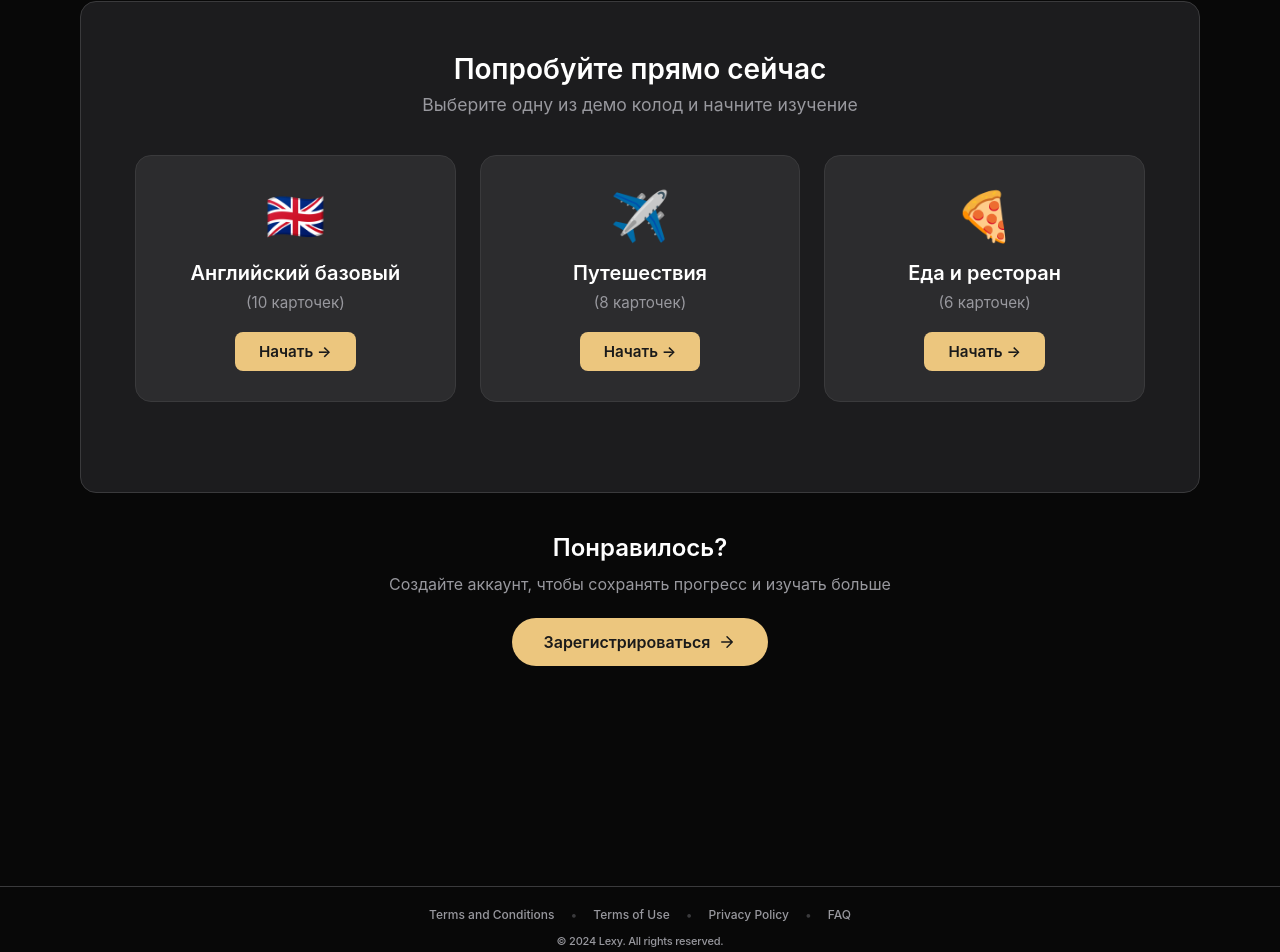
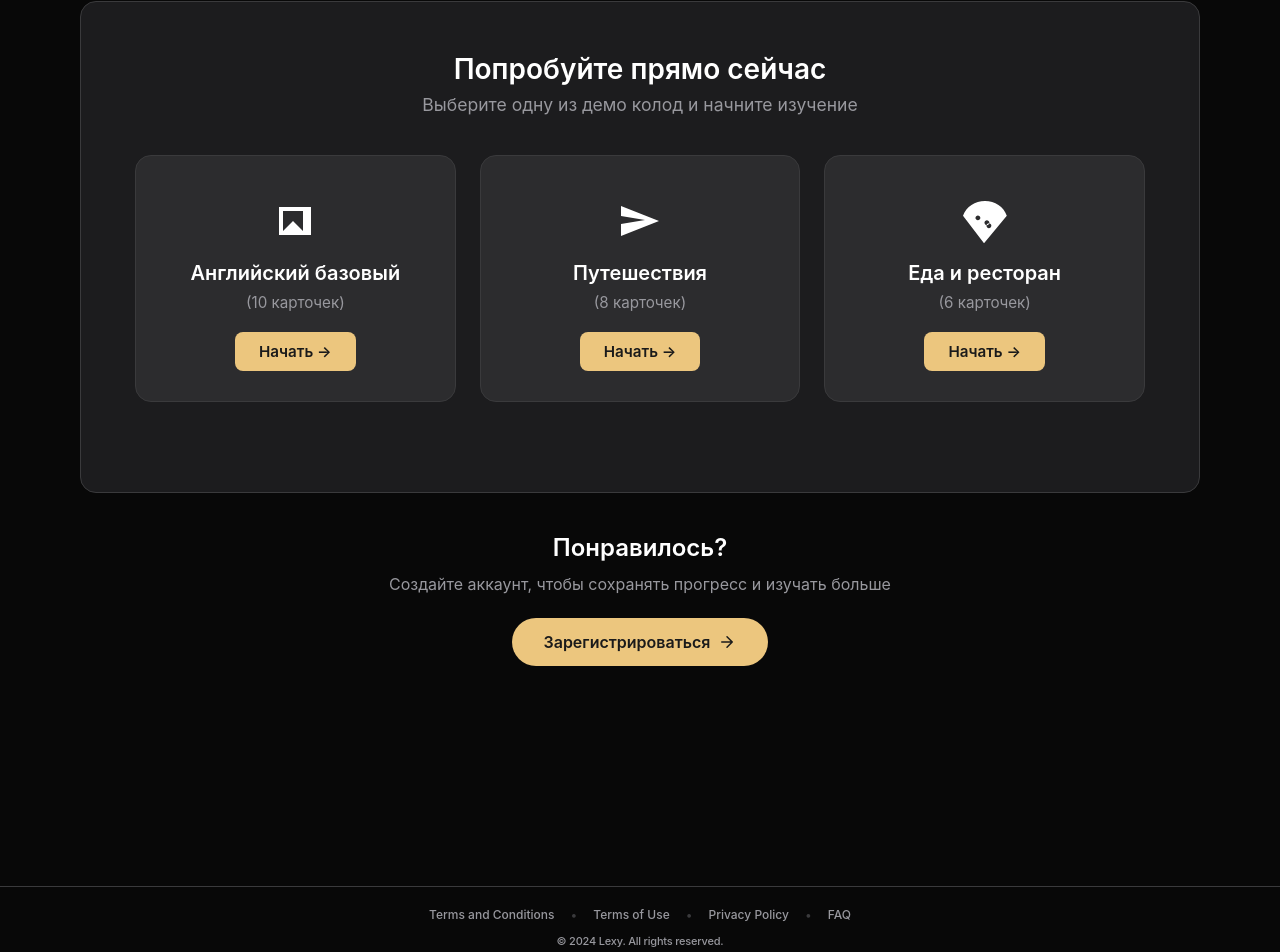
Before and after one commit to karma-ofc/Lexy_With_Chat, a React (Vite) app: page / in a window 1280 px wide. Shown: the part 1128-2080 px from the top of the page. Built offline with nearby package versions, Linux system fonts and the light colour scheme; a web font is replaced by a local one.

Commit message:
Add svg icons

```diff
--- /dev/null
+++ b/src/components/Icons.jsx
@@ -0,0 +1,84 @@
+import React from 'react';
+
+const icons = {
+  sparkle: (
+    <svg viewBox="0 0 24 24" fill="currentColor" aria-hidden="true">
+      <path d="M12 2l1.5 4.3L18 7.2l-3.6 2.8L15 16l-3-2-3 2 .6-5.9L6 7.2l4.5-.9L12 2z" />
+    </svg>
+  ),
+  flame: (
+    <svg viewBox="0 0 24 24" fill="currentColor" aria-hidden="true">
+      <path d="M12 2.5c-1.8 2.7-3 4.8-3 7.2 0 3.2 2.4 5.1 3 5.6.6-.5 3-2.4 3-5.6 0-2.4-1.2-4.6-3-7.2zM12 21c-3.3 0-6-2.7-6-6 0-2.5 1.5-4.8 3-6.2-.1 2.5 1.6 4.4 3 5.8 1.4-1.4 3.1-3.3 3-5.8 1.6 1.4 3 3.7 3 6.2 0 3.3-2.7 6-6 6z" />
+    </svg>
+  ),
+  star: (
+    <svg viewBox="0 0 24 24" fill="currentColor" aria-hidden="true">
+      <path d="M12 17.3l6.2 3.7-1.6-6.8 5.4-4.6-6.9-.6L12 2 9 9 2 9.6l5.4 4.6-1.6 6.8z" />
+    </svg>
+  ),
+  image: (
+    <svg viewBox="0 0 24 24" fill="currentColor" aria-hidden="true">
+      <path d="M4 5a2 2 0 0 1 2-2h12a2 2 0 0 1 2 2v14a2 2 0 0 1-2 2H6a2 2 0 0 1-2-2V5zm2 0v14h12V5H6zm2 3l3 4 2-2.5 3 3.5v1H8V8z" />
+    </svg>
+  ),
+  folder: (
+    <svg viewBox="0 0 24 24" fill="currentColor" aria-hidden="true">
+      <path d="M4 6a2 2 0 0 1 2-2h5l2 2h7a2 2 0 0 1 2 2v10a2 2 0 0 1-2 2H6a2 2 0 0 1-2-2V6z" />
+    </svg>
+  ),
+  save: (
+    <svg viewBox="0 0 24 24" fill="currentColor" aria-hidden="true">
+      <path d="M4 4h12l4 4v12a2 2 0 0 1-2 2H4a2 2 0 0 1-2-2V6a2 2 0 0 1 2-2zm12 1.5L18.5 9H16V5.5zM12 13a2 2 0 1 0 0 4 2 2 0 0 0 0-4z" />
+    </svg>
+  ),
+  pin: (
+    <svg viewBox="0 0 24 24" fill="currentColor" aria-hidden="true">
+      <path d="M16.5 3c-.8 0-1.5.5-1.8 1.2L13.8 6H10L7 9l5 5-2 5 3-1 5-5 3-3.5V4.5c0-.8-.7-1.5-1.5-1.5z" />
+    </svg>
+  ),
+  trash: (
+    <svg viewBox="0 0 24 24" fill="currentColor" aria-hidden="true">
+      <path d="M6 7h12v13a2 2 0 0 1-2 2H8a2 2 0 0 1-2-2V7zm3-4h6v2H9V3zm2 4h2v9h-2V7z" />
+    </svg>
+  ),
+  edit: (
+    <svg viewBox="0 0 24 24" fill="currentColor" aria-hidden="true">
+      <path d="M3 17.3V21h3.7l10.2-10.2-3.7-3.7L3 17.3zm17.7-10.8c.4-.4.4-1 0-1.4l-2.8-2.8a1 1 0 0 0-1.4 0l-2.1 2.1 4.2 4.2 2.1-2.1z" />
+    </svg>
+  ),
+  plane: (
+    <svg viewBox="0 0 24 24" fill="currentColor" aria-hidden="true">
+      <path d="M2.5 19.5l19-7.5-19-7.5v5l12 2-12 2v6.5z" />
+    </svg>
+  ),
+  flagGb: (
+    <svg viewBox="0 0 24 24" fill="currentColor" aria-hidden="true">
+      <path d="M4 5h16v14H4V5zm2 2v10l5-5 5 5V7H6z" />
+    </svg>
+  ),
+  pizza: (
+    <svg viewBox="0 0 24 24" fill="currentColor" aria-hidden="true">
+      <path d="M12 2C7 2 2.7 4.8 1 9.4l10.5 13.7L22.9 9.4C21.3 4.8 17 2 12 2zm1.8 11.7c-.5.5-1.2.5-1.7 0-.5-.5-.5-1.2 0-1.7.5-.5 1.2-.5 1.7 0 .5.5.5 1.2 0 1.7zm-4.5-2.4c-.5.5-1.2.5-1.7 0-.5-.5-.5-1.2 0-1.7.5-.5 1.2-.5 1.7 0 .5.5.5 1.2 0 1.7zm5.5 3.9c-.5.5-1.2.5-1.7 0-.5-.5-.5-1.2 0-1.7.5-.5 1.2-.5 1.7 0 .5.5.5 1.2 0 1.7z" />
+    </svg>
+  ),
+  check: (
+    <svg viewBox="0 0 24 24" fill="currentColor" aria-hidden="true">
+      <path d="M20 6L9 17l-5-5 1.5-1.5L9 14l9.5-9.5L20 6z" />
+    </svg>
+  ),
+  close: (
+    <svg viewBox="0 0 24 24" fill="currentColor" aria-hidden="true">
+      <path d="M18.3 5.7L12 12l6.3 6.3-1.4 1.4L12 13.4 5.7 19.7 4.3 18.3 10.6 12 4.3 5.7 5.7 4.3 12 10.6l6.3-6.3 1.4 1.4z" />
+    </svg>
+  )
+};
+
+export function Icon({ name, className = '' }) {
+  const icon = icons[name];
+  if (!icon) return null;
+  return (
+    <span className={[`icon icon-${name}`, className].filter(Boolean).join(' ')} aria-hidden="true">
+      {icon}
+    </span>
+  );
+}
--- a/src/css/style.css
+++ b/src/css/style.css
@@ -1390,6 +1390,20 @@ h2 {
 .star-btn.filled {
     color: var(--star);
     background: transparent;
+}
+
+.icon {
+    display: inline-flex;
+    width: 1em;
+    height: 1em;
+    align-items: center;
+    justify-content: center;
+    vertical-align: text-bottom;
+}
+
+.icon svg {
+    width: 1em;
+    height: 1em;
 }
 
 /* Модальные окна */
--- a/src/pages/Admin.jsx
+++ b/src/pages/Admin.jsx
@@ -1,5 +1,6 @@
 import React, { useState, useEffect, useCallback, useRef } from 'react';
 import { api } from '../api';
+import { Icon } from '../components/Icons';
 
 export default function Admin({ onShowNotification, onNavigate }) {
   const [users, setUsers] = useState([]);
@@ -563,21 +564,21 @@ export default function Admin({ onShowNotification, onNavigate }) {
                 <label className="category-btn">
                   <input type="checkbox" checked={deckCategories.new} onChange={(e) => setDeckCategories(prev => ({ ...prev, new: e.target.checked }))} />
                   <span className="category-btn-content">
-                    <span className="category-icon">✨</span>
+                    <span className="category-icon"><Icon name="sparkle" /></span>
                     <span>Новые</span>
                   </span>
                 </label>
                 <label className="category-btn">
                   <input type="checkbox" checked={deckCategories.popular} onChange={(e) => setDeckCategories(prev => ({ ...prev, popular: e.target.checked }))} />
                   <span className="category-btn-content">
-                    <span className="category-icon">🔥</span>
+                    <span className="category-icon"><Icon name="flame" /></span>
                     <span>Популярные</span>
                   </span>
                 </label>
                 <label className="category-btn">
                   <input type="checkbox" checked={deckCategories.recommended} onChange={(e) => setDeckCategories(prev => ({ ...prev, recommended: e.target.checked }))} />
                   <span className="category-btn-content">
-                    <span className="category-icon">⭐</span>
+                    <span className="category-icon"><Icon name="star" /></span>
                     <span>Рекомендуемые</span>
                   </span>
                 </label>
@@ -591,7 +592,7 @@ export default function Admin({ onShowNotification, onNavigate }) {
                     <img src={selectedImageString} alt="Обложка" style={{ width: '100%', height: '100%', objectFit: 'cover' }} />
                   ) : (
                     <div className="deck-image-placeholder">
-                      <span className="deck-image-icon">🖼️</span>
+                      <span className="deck-image-icon"><Icon name="image" /></span>
                       <span className="deck-image-text">Нажмите для загрузки</span>
                     </div>
                   )}
--- a/src/pages/Chat.jsx
+++ b/src/pages/Chat.jsx
@@ -1181,7 +1181,7 @@ export default function Chat({ currentUser, socket, onShowNotification, onUnread
                                   onClick={() => handleEditMessage(message.id)}
                                   title="Редактировать"
                                 >
-                                  ✏️
+                                  <Icon name="edit" />
                                 </button>
                               )}
                               <button
@@ -1190,7 +1190,7 @@ export default function Chat({ currentUser, socket, onShowNotification, onUnread
                                 onClick={() => setDeleteModalMessageId(message.id)}
                                 title="Удалить"
                               >
-                                🗑️
+                                <Icon name="trash" />
                               </button>
                             </div>
                           )}
@@ -1199,8 +1199,8 @@ export default function Chat({ currentUser, socket, onShowNotification, onUnread
                             className={`chat-message-status ${messageStatus === 'прочитано' ? 'is-read' : 'is-delivered'}`}
                             title={messageStatus === 'прочитано' ? 'Прочитано' : 'Доставлено'}
                           >
-                            <span>✓</span>
-                            <span>✓</span>
+                            <span><Icon name="check" /></span>
+                            <span><Icon name="check" /></span>
                           </span>
                         </div>
                       )}
--- a/src/pages/Home.jsx
+++ b/src/pages/Home.jsx
@@ -1,4 +1,5 @@
 import React, { useState, useEffect, useCallback } from 'react';
+import { Icon } from '../components/Icons';
 
 // Демо карточки для быстрого теста
 const demoQuickCards = [
@@ -219,9 +220,9 @@ export default function Home({ onShowAuth, onLoadPage, onStartStudy, onAddDemoDe
               onClick={() => handleStartDemoDeck(deck.id)}
             >
               <div className="demo-deck-icon">
-                {deck.id === 'demo_basic' && '🇬🇧'}
-                {deck.id === 'demo_travel' && '✈️'}
-                {deck.id === 'demo_food' && '🍕'}
+                {deck.id === 'demo_basic' && <Icon name="flagGb" />}
+                {deck.id === 'demo_travel' && <Icon name="plane" />}
+                {deck.id === 'demo_food' && <Icon name="pizza" />}
               </div>
               <h3>{deck.name}</h3>
               <p>({deck.cards.length} карточек)</p>
```
Also changed, not shown: src/pages/MyDecks.jsx (+9 -8 lines), 1 other file (tests, documents, lock files or other folders).
